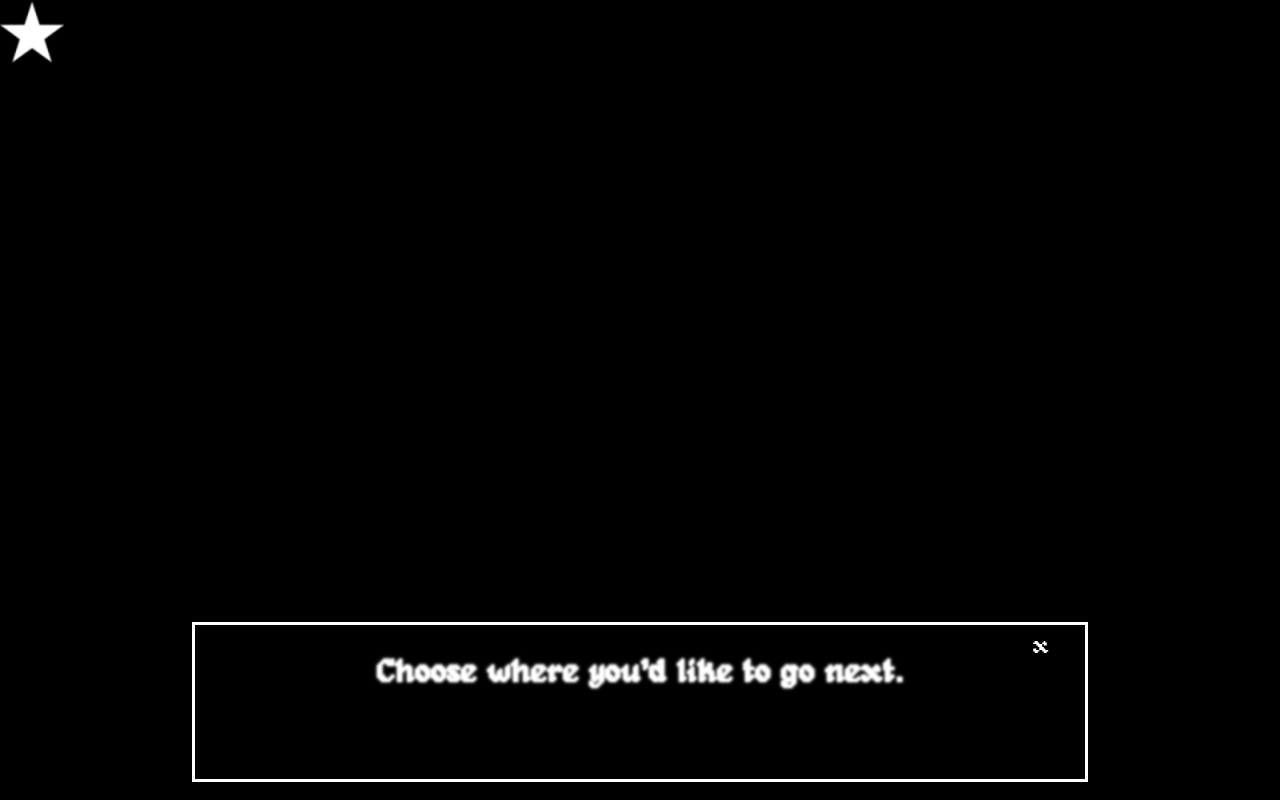
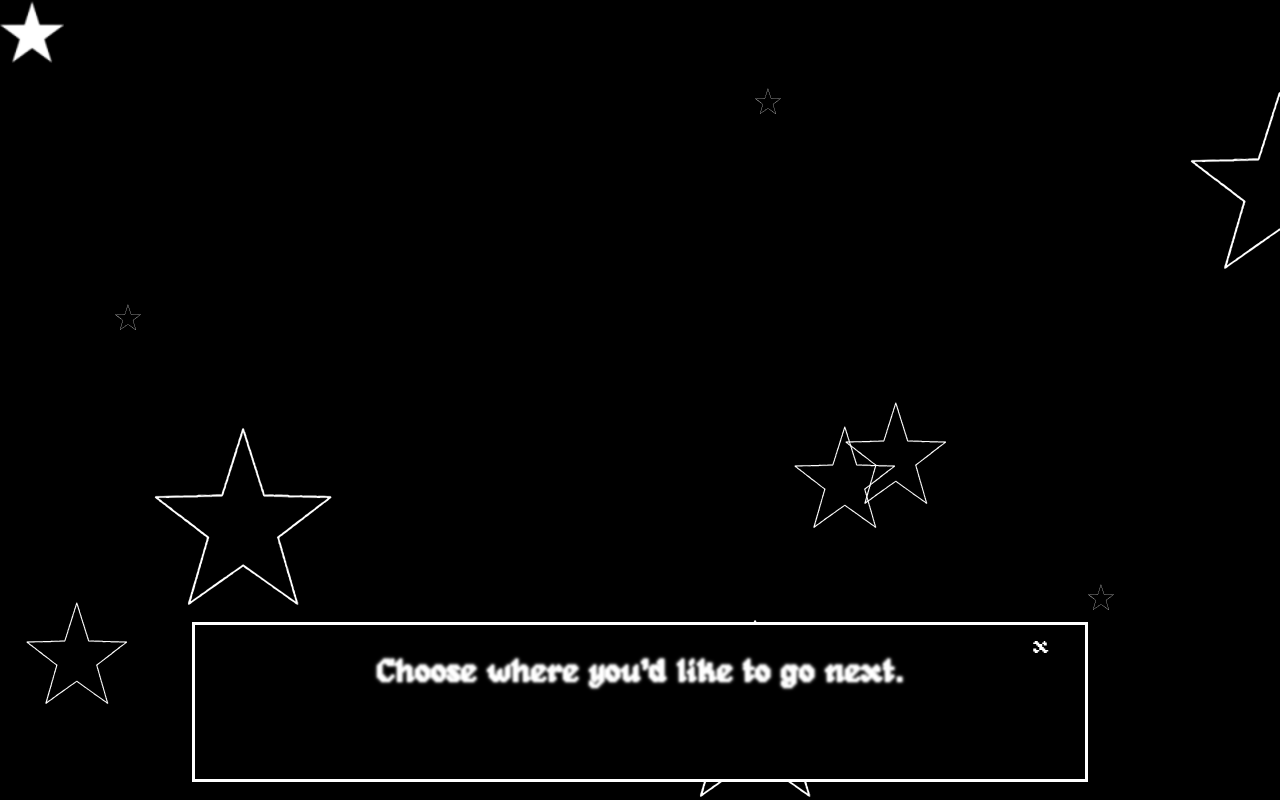
Before and after one commit to adairaliza/adairaliza.github.io, a React (Create React App) app: page /entry in a window 1280 px wide. Built offline with nearby package versions, Linux system fonts and the light colour scheme.

Commit message:
add random star generation

```diff
--- a/src/components/entry/Entry.styled.tsx
+++ b/src/components/entry/Entry.styled.tsx
@@ -4,3 +4,9 @@ export const EntrySection = styled.section`
     position: absolute;
     text-align: center;
 `;
+
+export const SparkleDiv = styled.div`
+    position: fixed;
+    height: 100%;
+    width: 100%;
+`;
--- a/src/components/entry/Entry.tsx
+++ b/src/components/entry/Entry.tsx
@@ -1,10 +1,11 @@
-import { useEffect, useState } from "react";
+import { useEffect, useMemo, useState } from "react";
 import { useMouseTrail } from "../../hooks/useMouseTrail";
 
 import DialogueBox from "../dialogue-box/DialogueBox";
 import star from "../../assets/images/star.png";
+import sparkle from "../../assets/images/sparkle.svg";
 
-import { EntrySection } from "./Entry.styled";
+import { EntrySection, SparkleDiv } from "./Entry.styled";
 
 const Entry = () => {
     const mouseTrail = useMouseTrail();
@@ -17,10 +18,12 @@ const Entry = () => {
 
     const walkForward = () => {
         setCount((currCount) => currCount + 1);
+        updateStars(true);
     }
 
     const walkBackward = () => {
         setCount((currCount) => currCount === 0 ? currCount : currCount - 1);
+        updateStars(false);
     }
 
     useEffect(() => {
@@ -34,12 +37,53 @@ const Entry = () => {
         });
     }, []);
 
+    const updateStars = (isForward: boolean) => {
+        const stars = Array.from(document.getElementsByClassName("stars"));
+        stars.map((star) => {
+            const topValue: any = (star as HTMLElement).style.top.split("%")[0];
+            (star as HTMLElement).style.top = isForward ? `${parseInt(topValue) + 1}%` : `${parseInt(topValue) - 1}%`;
+        })
+    }
+
+    const starLayers = useMemo(() => {
+        return [1, 2, 3].map((row) => {
+            return {
+                row,
+                imgWidth: `${20 - (row * 6)}%`,
+                stars: Array.from({ length: 3 }, (_, index) => ({
+                    id: index,
+                    top: `${Math.floor(Math.random() * 100)}%`,
+                    left: `${Math.floor(Math.random() * 100)}%`
+                }))
+            }
+        })
+    }, []);
+
+    const createStarLayer = (layer: typeof starLayers[number]) => {
+        return (
+            <SparkleDiv key={layer.row}>
+                {layer.stars.map((star) => (
+                    <img
+                        key={star.id}
+                        src={sparkle}
+                        className="stars"
+                        style={{
+                            position: "fixed",
+                            width: layer.imgWidth,
+                            top: star.top,
+                            left: star.left
+                        }}
+                    />
+                ))}
+            </SparkleDiv>
+        );
+    };
 
     return (
         <>
             {mouseTrail(star)}
             <EntrySection>
-
+                {starLayers.map(createStarLayer)}
             </EntrySection>
             <DialogueBox text="Choose where you'd like to go next." canExit />
         </>
--- a/src/global.d.ts
+++ b/src/global.d.ts
@@ -7,3 +7,7 @@ declare module '*.png' {
     const content: string;
     export default content;
 }
+declare module '*.svg' {
+    const content: string;
+    export default content;
+}
```
Also changed, not shown: src/assets/images/sparkle.svg (added).
